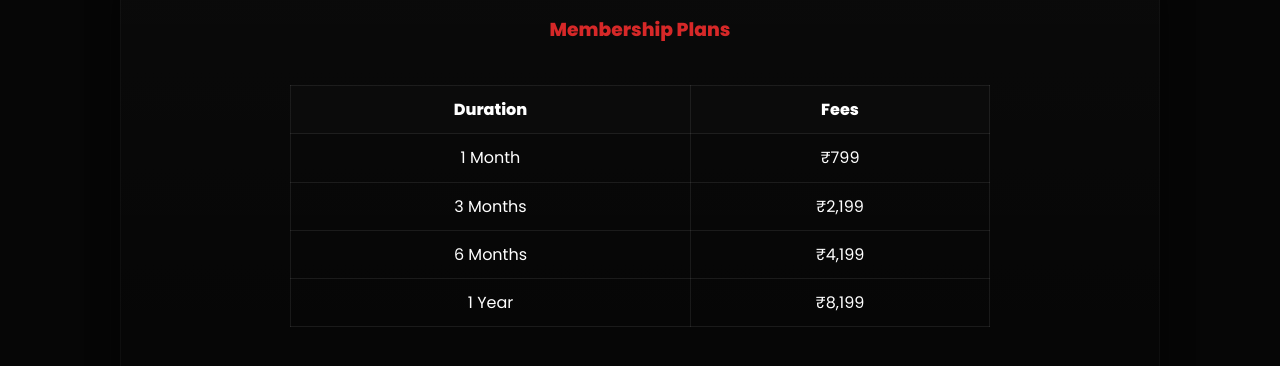
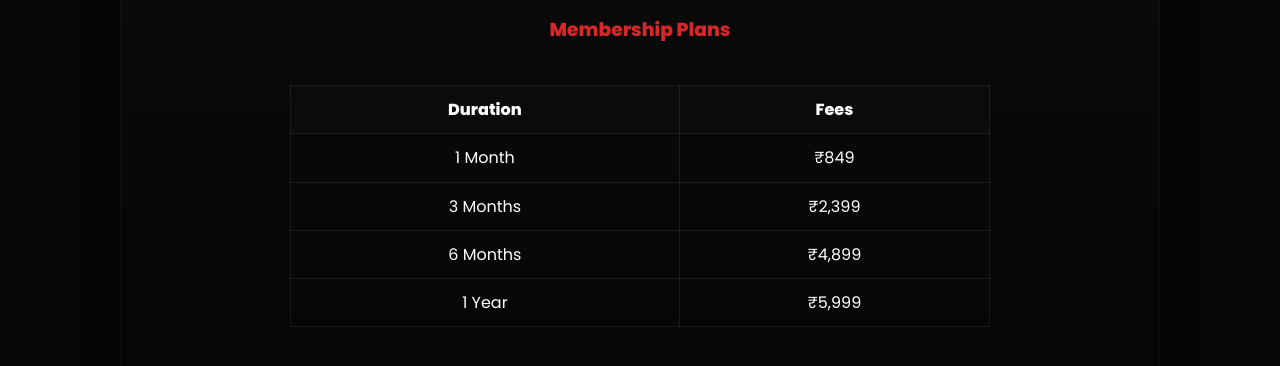
Before and after one commit to GitBuddy14/Primelifegym.github.io, a plain HTML site: page index.html in a window 1280 px wide. Shown: the part 3320-3686 px from the top of the page. Drawn offline with Linux system fonts and the light colour scheme.

Commit message:
Update index.html

```diff
--- a/index.html
+++ b/index.html
@@ -181,19 +181,19 @@
       </tr>
       <tr>
         <td style="padding:12px;border:1px solid rgba(255,255,255,0.08)">1 Month</td>
-        <td style="padding:12px;border:1px solid rgba(255,255,255,0.08)">₹799</td>
+        <td style="padding:12px;border:1px solid rgba(255,255,255,0.08)">₹849</td>
       </tr>
       <tr>
         <td style="padding:12px;border:1px solid rgba(255,255,255,0.08)">3 Months</td>
-        <td style="padding:12px;border:1px solid rgba(255,255,255,0.08)">₹2,199</td>
+        <td style="padding:12px;border:1px solid rgba(255,255,255,0.08)">₹2,399</td>
       </tr>
       <tr>
         <td style="padding:12px;border:1px solid rgba(255,255,255,0.08)">6 Months</td>
-        <td style="padding:12px;border:1px solid rgba(255,255,255,0.08)">₹4,199</td>
+        <td style="padding:12px;border:1px solid rgba(255,255,255,0.08)">₹4,899</td>
       </tr>
       <tr>
         <td style="padding:12px;border:1px solid rgba(255,255,255,0.08)">1 Year</td>
-        <td style="padding:12px;border:1px solid rgba(255,255,255,0.08)">₹8,199</td>
+        <td style="padding:12px;border:1px solid rgba(255,255,255,0.08)">₹5,999</td>
       </tr>
     </table>
   </div>
```
